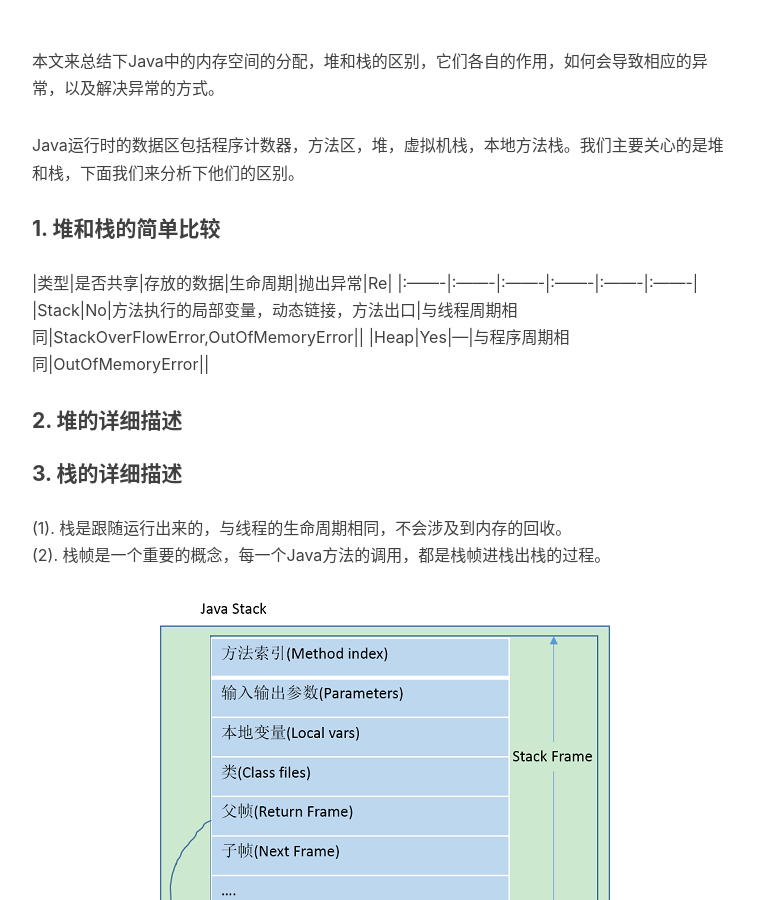
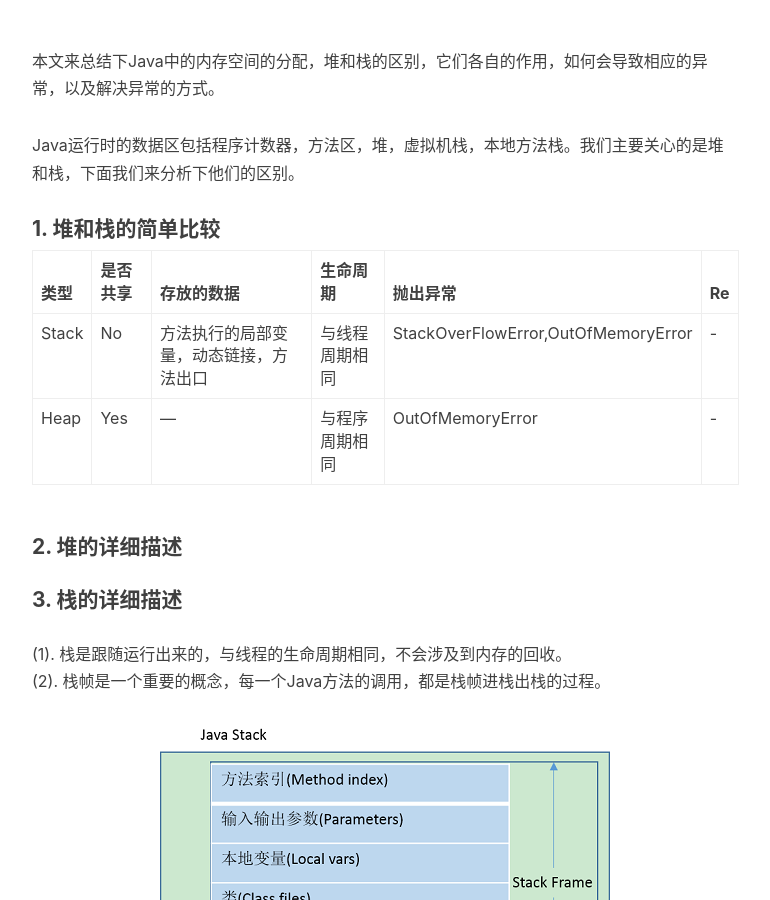
Before and after one commit to baiscjava/basicjava.github.io, a Jekyll site: the page built from _posts/2017-01-13-Java内存空间，即堆和栈的区别和使用.md, in a window 1280 px wide and 900 px high, scrolled down 519 px. Shown: the whole window, without its empty margins (233-1003 px from the left). Built offline with Jekyll 4.4.1, drawn with Linux system fonts in a browser that asks for light colours; nearby versions of some CDN libraries; comment, search, counter and statistics services are not loaded.

```diff
--- a/_posts/2017-01-13-Java内存空间，即堆和栈的区别和使用.md
+++ b/_posts/2017-01-13-Java内存空间，即堆和栈的区别和使用.md
@@ -14,10 +14,11 @@ tags:
 Java运行时的数据区包括程序计数器，方法区，堆，虚拟机栈，本地方法栈。我们主要关心的是堆和栈，下面我们来分析下他们的区别。<br>
 
 #### 1. 堆和栈的简单比较
+
 |类型|是否共享|存放的数据|生命周期|抛出异常|Re|
 |:-------|:-------|:-------|:-------|:-------|:-------|
-|Stack|No|方法执行的局部变量，动态链接，方法出口|与线程周期相同|StackOverFlowError,OutOfMemoryError||
-|Heap|Yes|---|与程序周期相同|OutOfMemoryError||
+|Stack|No|方法执行的局部变量，动态链接，方法出口|与线程周期相同|StackOverFlowError,OutOfMemoryError|-|
+|Heap|Yes|---|与程序周期相同|OutOfMemoryError|-|
 
 #### 2. 堆的详细描述
 
```
